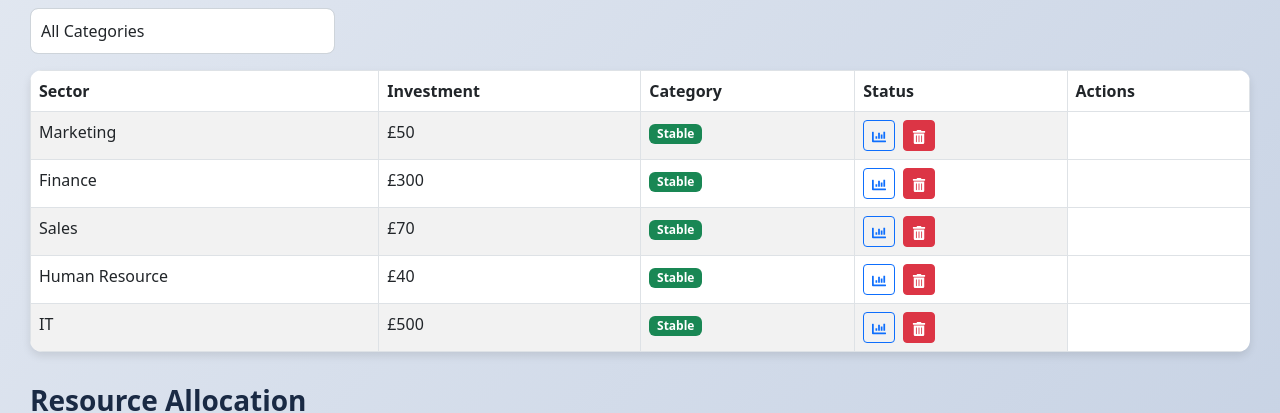
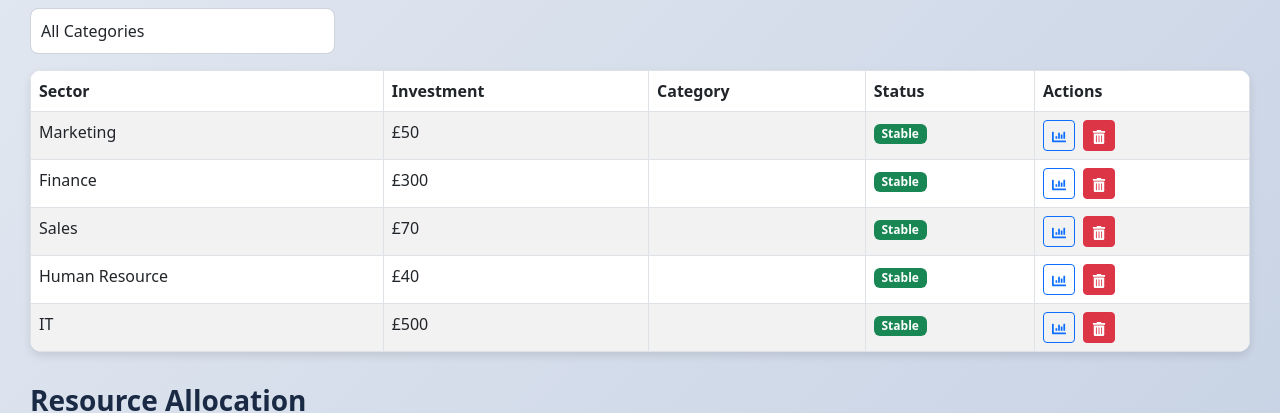
Before and after one commit to jjingofarouk/budgett, a React (Create React App) app: page / in a window 1280 px wide. Shown: the part 1429-1842 px from the top of the page. Built offline with nearby package versions, Linux system fonts and the light colour scheme.

Commit message:
Update ExpenseItem.js

```diff
--- a/src/components/ExpenseItem.js
+++ b/src/components/ExpenseItem.js
@@ -18,6 +18,7 @@ const ExpenseItem = (props) => {
         <tr>
             <td>{props.name}</td>
             <td>{currency}{props.cost.toLocaleString()}</td>
+            <td>{props.category}</td>
             <td>
                 <Badge bg={props.cost > 1000 ? 'warning' : 'success'}>
                     {props.cost > 1000 ? 'High' : 'Stable'}
@@ -28,7 +29,7 @@ const ExpenseItem = (props) => {
                     variant="outline-primary"
                     size="sm"
                     className="me-2"
-                    onClick={() => alert('Analytics view coming soon!')}
+                    onClick={() => alert(`Analytics for ${props.name} coming soon!`)}
                 >
                     <FaChartBar />
                 </Button>
```
